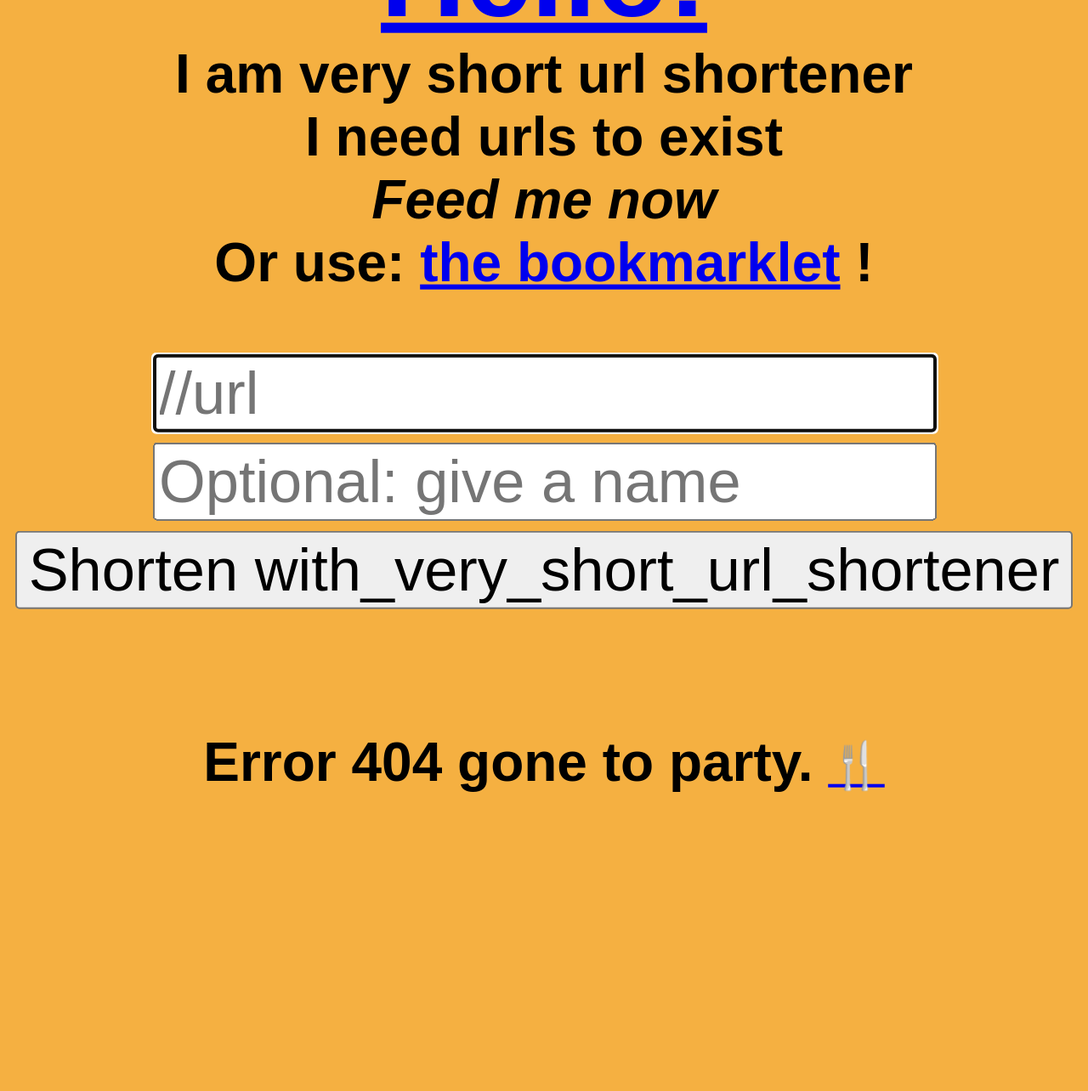
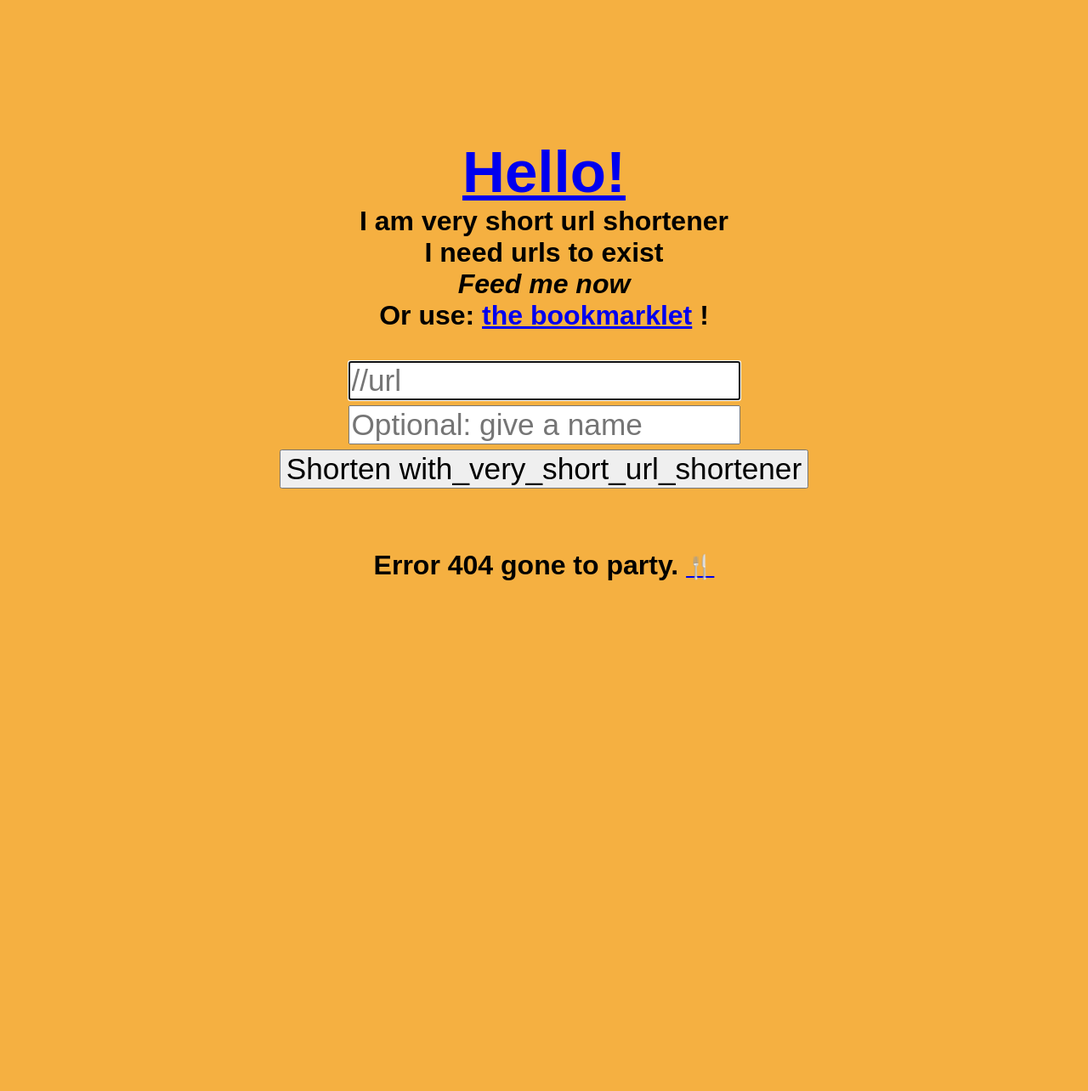
Before and after one commit to alidzapp/very_short_url_shortener, a PHP site: page /index.php?s=index in a window 1280 px wide; the page is wider, and only the part inside the window is pictured. Shown: that part at 85% size. After the commit the page ends 683 px from the top of that part, so only its background shows below. Run offline with PHP 8.4, Linux system fonts and the light colour scheme; data that the repository does not hold is empty.

Commit message:
Adjusted css

```diff
--- a/very_short_url_shortener/index.php
+++ b/very_short_url_shortener/index.php
@@ -114,7 +114,6 @@ if (!empty ($_REQUEST["to_short"])) {
 			background-color:#f5b041;
 			padding:12%;
 			max-width:100%;
-			transform:scale(2)
 		        }
 		input{
 			font-size:1.1em;
```
